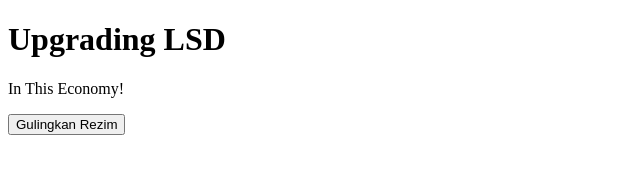
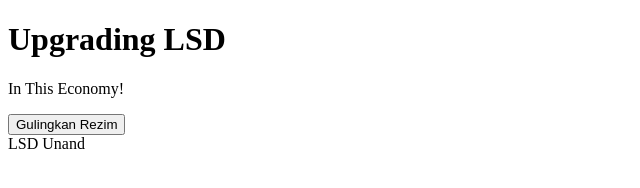
Before and after one commit to NfalArf/upgrading_1, a plain HTML site: page index.html in a window 1280 px wide. Shown: the full height of the page, 0-640 px from the left. Drawn offline with Linux system fonts and the light colour scheme.

Commit message:
nambahin footer

```diff
--- a/index.html
+++ b/index.html
@@ -9,5 +9,6 @@
     <h1>Upgrading LSD</h1>
     <p>In This Economy!</p>
     <button>Gulingkan Rezim</button>
+    <footer>LSD Unand</footer>
 </body>
 </html>
```
